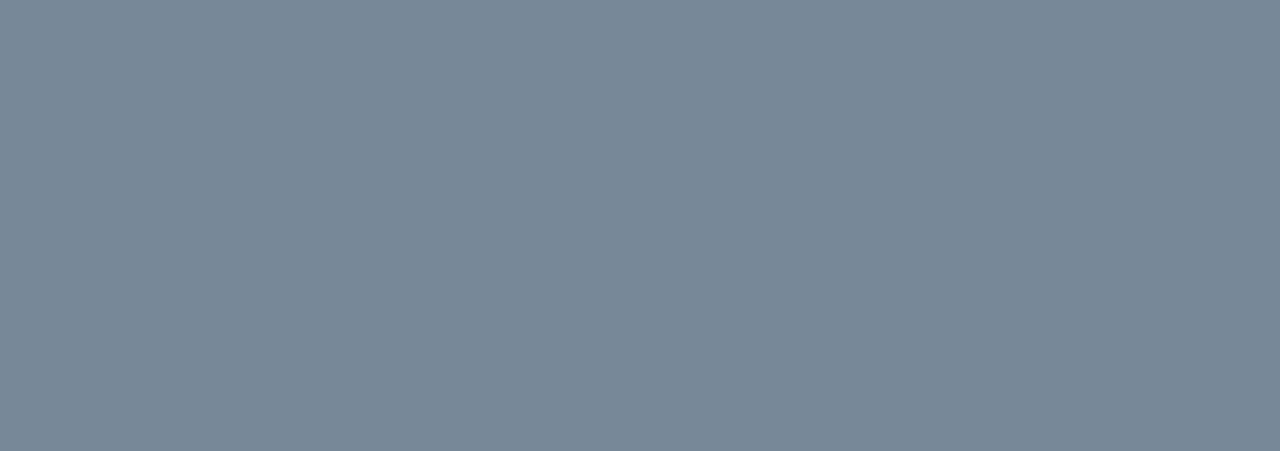
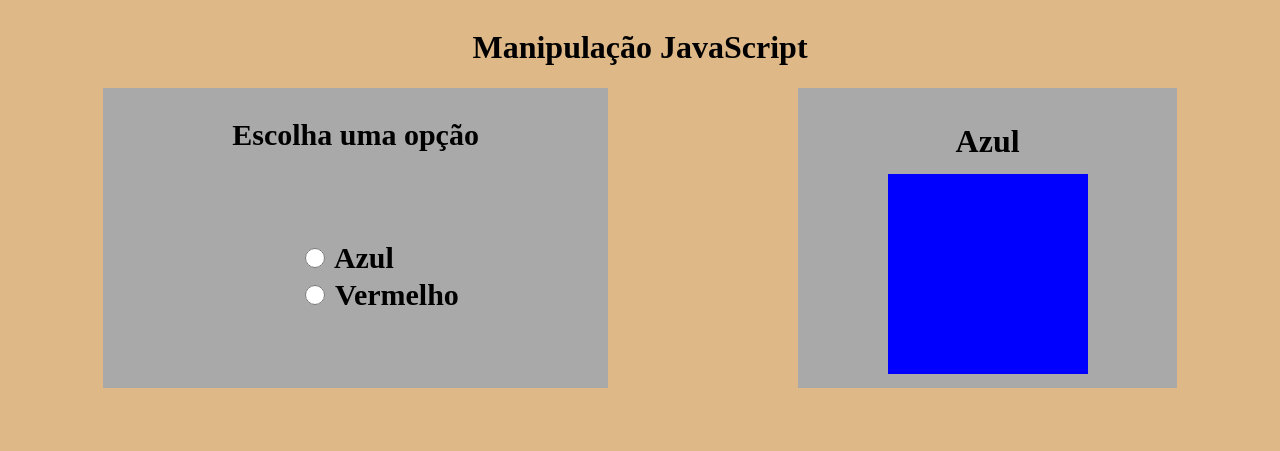
Before and after one commit to Nicollas-Zanata/teste-javascript, a plain HTML site: page index.html in a window 1280 px wide. Drawn offline with Linux system fonts and the light colour scheme.

Commit message:
melhorias

```diff
--- a/css/css.css
+++ /dev/null
@@ -1,3 +0,0 @@
-body{
-    background-color: lightslategray;
-}
--- a/index.html
+++ b/index.html
@@ -1,13 +1,100 @@
 <!DOCTYPE html>
-<html lang="en">
+<html lang="pt-br">
     <head>
         <meta charset="UTF-8">
-    <link rel="stylesheet" href="css/css.css">
         <meta name="viewport" content="width=device-width, initial-scale=1.0">
-    <title>Javascript</title>
+        <title>Manipulação JavaScript</title>
+        <style>
+            body{
+                display: flex;
+                justify-content:space-around;
+                align-items: center;
+                background-color: burlywood;
+                flex-wrap: wrap;
+
+            }
+            body h1{
+                width: 100%;
+                height: 10%;
+                text-align: center;
+            }
+            #controle{
+                width: 40%;
+                height: 300px;
+                background-color: darkgray;
+                display: flex;
+                justify-content: center;
+                flex-wrap: wrap;
+            }
+            #controle p{
+                width: 100%;
+                height: 30%;
+                font-weight: 900;
+                font-size:30px;
+                text-align: center;
+            }
+            #controle div{
+                width: 100%;
+                height: 70%;
+                font-weight: 900;
+                font-size:30px;
+                text-align: justify;
+            }
+            #controle div>input{
+                margin-top: 10px;
+                margin-left: 40%;
+                width: 20px;
+                height: 20px;
+            }
+
+            #objeto {
+                width: 30%;
+                height: 300px;
+                background-color: darkgray;
+                display: flex;
+                flex-direction: column;
+                justify-content: center;
+                align-items: center;
+            }
+            #quadrado{
+                width: 200px;
+                height: 200px;
+                background-color: blue;
+            }
+            .center {
+                width: 50%;
+            }
+
+        </style>
     </head>
     <body>
+        <h1>Manipulação JavaScript</h1>
+        <div id="controle">
+            <p>Escolha uma opção</p>
+            <div>
+                <input onclick="corAzul()" type="radio" id="azul" name="cor" value="1">
+                <label for="html">Azul</label><br>
+                <input onclick="corVermelho()" type="radio" id="vermelho" name="cor" value="2">
+                <label for="html">Vermelho</label><br>
+            </div>
+        </div>
+        <div id="objeto">
+            <h1  class="center">Azul</h1>
+            <div id="quadrado"  class="center">
 
+            </div>
 
+        </div>
+        <script>
+            function corAzul(){
+                document.getElementById("quadrado").style.backgroundColor = "blue";
+                document.querySelector("#objeto h1").innerText = "Azul";
+            }
+            function corVermelho(){
+                document.getElementById("quadrado").style.backgroundColor = "red";
+                document.querySelector("#objeto h1").innerText = "Vermelho";
+            }
+
+        </script>
     </body>
 </html>
```
Lines whose indentation alone changed are shown as unchanged.
